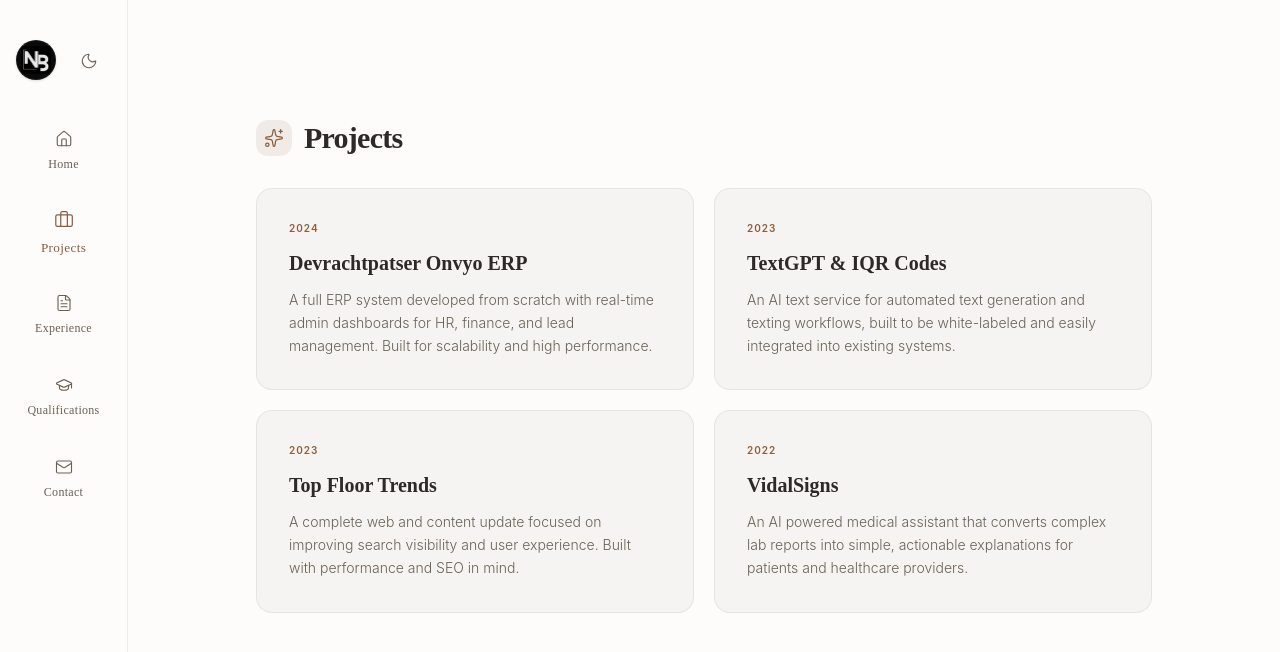
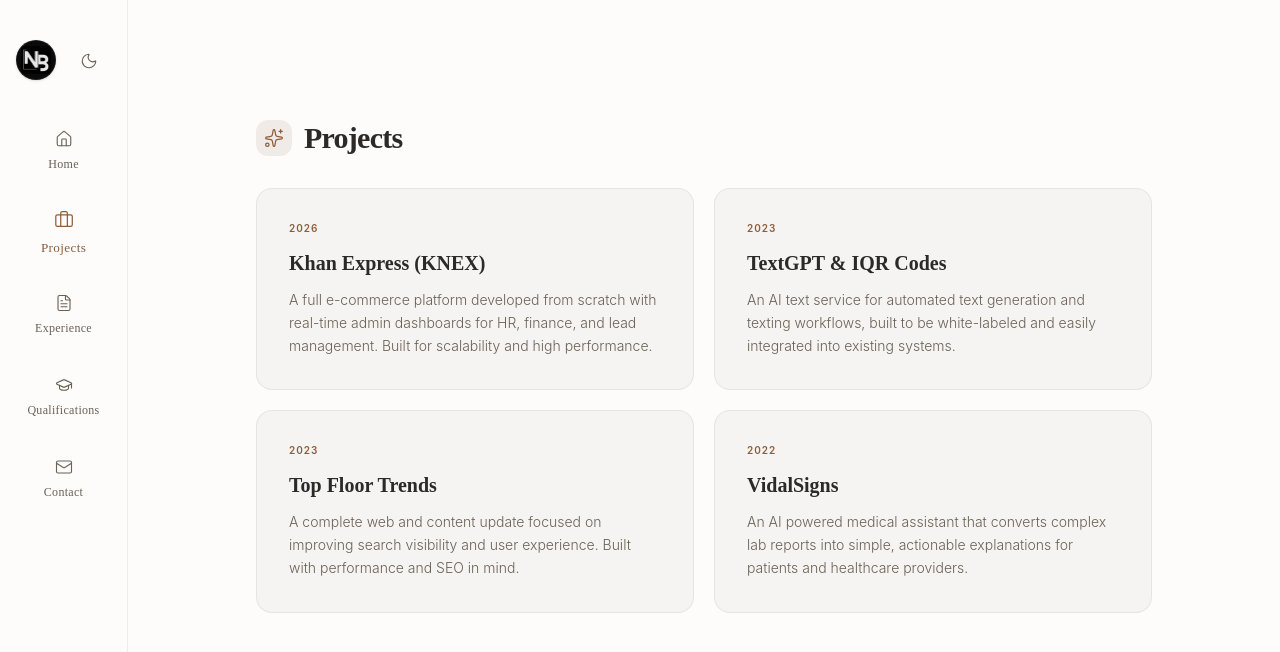
Before and after one commit to niloy8/Portfolioo, a React (Vite) app in the folder Niloy Devfolio/: page /projects in a window 1280 px wide. Shown: the top 652 px of the page. Built offline with nearby package versions, Linux system fonts and the light colour scheme.

Commit message:
Project page updated

```diff
--- a/Niloy Devfolio/src/Components/Projects/Project.tsx
+++ b/Niloy Devfolio/src/Components/Projects/Project.tsx
@@ -18,7 +18,9 @@ const Projects: React.FC = () => {
                     <Link key={project.id} to={`/projects/${project.id}`} className="block h-full group">
                         <div className="h-full p-6 lg:p-8 rounded-2xl bg-[var(--text-secondary)]/5 border border-[var(--text-secondary)]/10 group-hover:bg-[var(--text-secondary)]/10 transition-all duration-300 flex flex-col space-y-6">
                             <div className="flex justify-between items-start mb-3">
-                                <span className="text-[10px] font-sans font-semibold text-[var(--accent)] tracking-widest uppercase">{project.year}</span>
+                                {project.year && (
+                                    <span className="text-[10px] font-sans font-semibold text-[var(--accent)] tracking-widest uppercase">{project.year}</span>
+                                )}
                                 <ArrowUpRight size={16} className="text-[var(--text-secondary)] group-hover:text-[var(--accent)] transition-colors opacity-0 group-hover:opacity-100" />
                             </div>
                             <h3 className="text-lg md:text-xl font-serif font-semibold text-[var(--text-primary)] group-hover:text-[var(--accent)] transition-colors mb-3">
--- a/Niloy Devfolio/src/Components/Projects/ProjectDetail.tsx
+++ b/Niloy Devfolio/src/Components/Projects/ProjectDetail.tsx
@@ -39,10 +39,12 @@ const ProjectDetail: React.FC = () => {
             <div className="flex flex-col md:flex-row gap-12 md:gap-24">
                 {/* Left Column: Metadata */}
                 <div className="w-full md:w-1/3 shrink-0 flex flex-col gap-8">
-                    <div>
-                        <span className="block text-[10px] font-sans font-bold text-[var(--text-secondary)] tracking-widest uppercase mb-2">Year</span>
-                        <span className="text-sm font-sans font-medium text-[var(--text-primary)]">{project.year}</span>
-                    </div>
+                    {project.year && (
+                        <div>
+                            <span className="block text-[10px] font-sans font-bold text-[var(--text-secondary)] tracking-widest uppercase mb-2">Year</span>
+                            <span className="text-sm font-sans font-medium text-[var(--text-primary)]">{project.year}</span>
+                        </div>
+                    )}
 
                     <div>
                         <span className="block text-[10px] font-sans font-bold text-[var(--text-secondary)] tracking-widest uppercase mb-2">Status</span>
--- a/Niloy Devfolio/src/data/experience.ts
+++ b/Niloy Devfolio/src/data/experience.ts
@@ -16,8 +16,8 @@ export const experiences: ExperienceItem[] = [
     {
         role: "CTO & Lead Software Engineer",
         company: "Codemypixel",
-        location: "Remote",
-        period: "Jan 2024 - Present",
+        location: "On-Site",
+        period: "Nov 2025 - Present",
         description: "With a committed small team, I cultivate active listening and bold goal-setting, harnessing AI to fast-track iteration and produce production-grade MVP software that drives real impact.",
         details: [
             "Seek opportunity to optimize engineering processes and culture. Believer in the Growth Mindset.",
--- a/Niloy Devfolio/src/data/projects.ts
+++ b/Niloy Devfolio/src/data/projects.ts
@@ -3,7 +3,7 @@ export interface Project {
     title: string;
     shortDescription: string;
     description: string;
-    year: string;
+    year?: string;
     status: string;
     tags: string[];
     github?: string;
@@ -12,15 +12,15 @@ export interface Project {
 
 export const projects: Project[] = [
     {
-        id: "onvyo-erp",
-        title: "Devrachtpatser Onvyo ERP",
-        shortDescription: "A full ERP system developed from scratch with real-time admin dashboards for HR, finance, and lead management. Built for scalability and high performance.",
-        description: "A full ERP system developed from scratch with real time admin dashboards for HR, finance, lead, and customer management. Features scheduling and email reminders, with a CPQ tool that automated lead generation and quotation workflows to boost sales efficiency.",
-        year: "2024",
+        id: "khan-express",
+        title: "Khan Express (KNEX)",
+        shortDescription: "A full e-commerce platform developed from scratch with real-time admin dashboards for HR, finance, and lead management. Built for scalability and high performance.",
+        description: "A full e-commerce platform developed from scratch with real time admin dashboards for HR, finance, lead, and customer management. Features scheduling and email reminders, with a CPQ tool that automated lead generation and quotation workflows to boost sales efficiency.",
+        year: "2026",
         status: "Live",
-        tags: ["ERP", "Dashboard", "CPQ", "Real-time", "Next.js", "Node.js", "Vercel", "React", "Supabase"],
-        github: "#",
-        demo: "#"
+        tags: ["E-commerce", "Admin Panel", "Next.js", "Node.js", "TypeScript", "Tailwind CSS", "Docker", "DigitalOcean", "PostgreSQL", "React", "Vercel", "Render"],
+        github: "https://github.com/Knex-BD-org/knex_bd",
+        demo: "https://knex.com.bd/"
     },
     {
         id: "textgpt-iqr",
```
